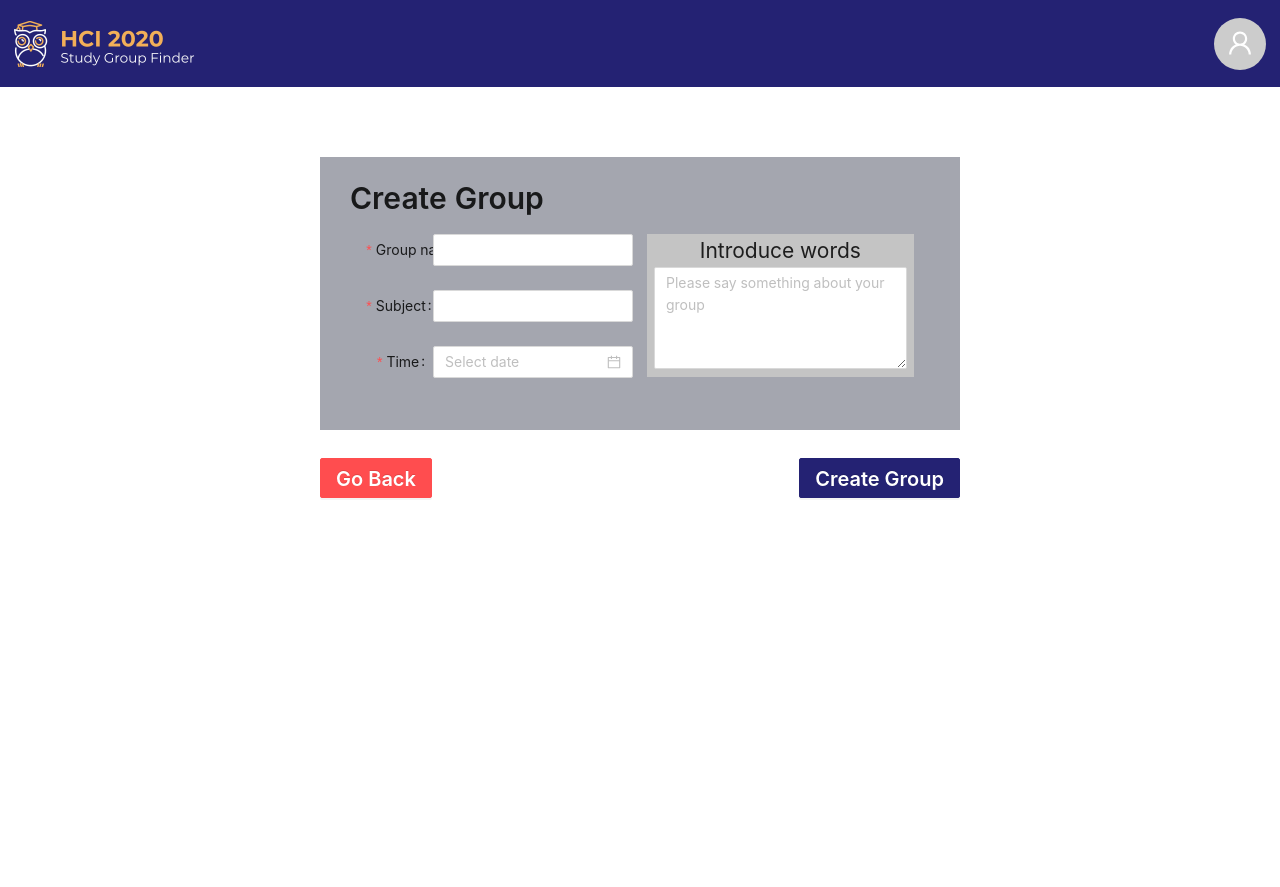
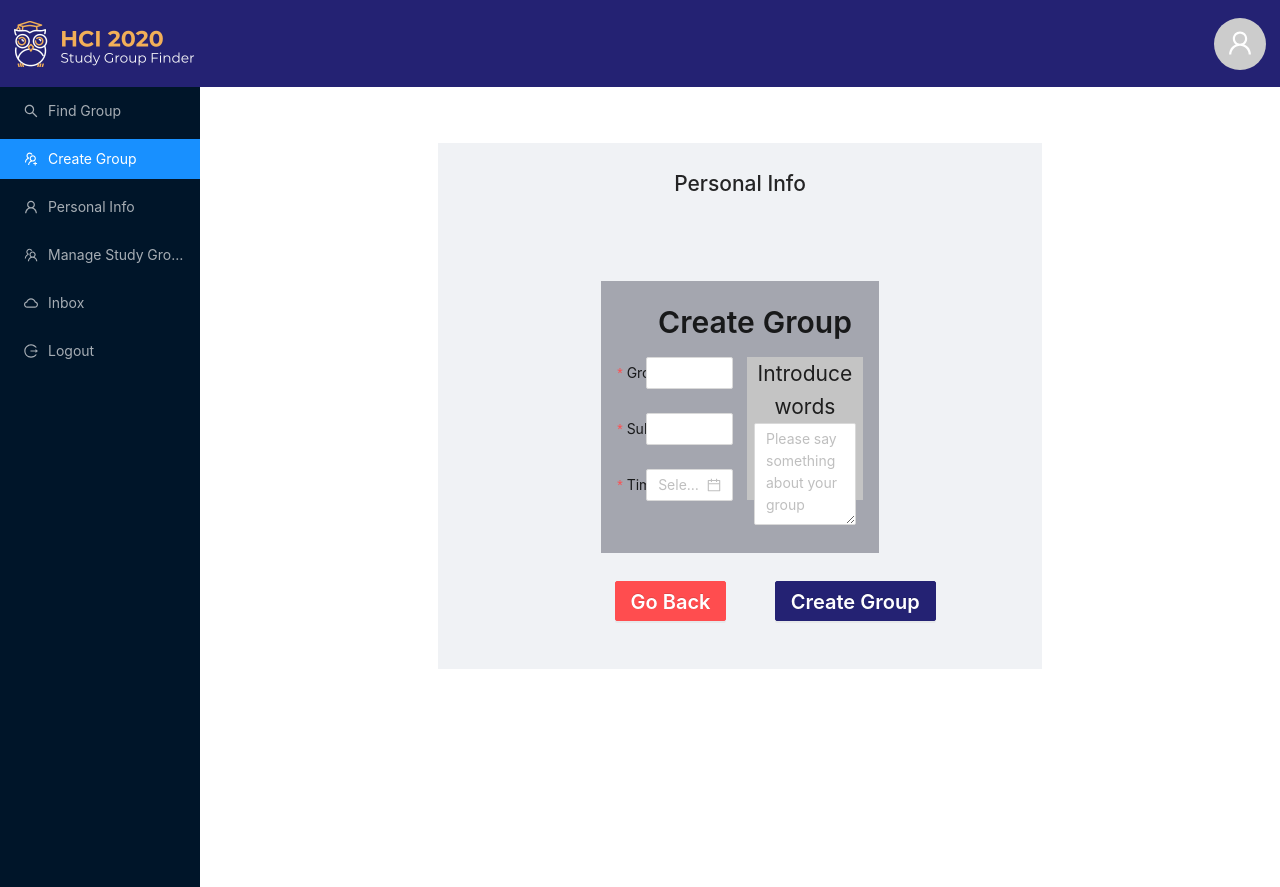
Before and after one commit to theanh226/hci2020, a Next.js app: page /create-group in a window 1280 px wide. Before the commit the page ends 800 px from the top, so only its background shows below. Built offline with nearby package versions, Linux system fonts and the light colour scheme.

Commit message:
new structure & create component sidebar

```diff
--- /dev/null
+++ b/components/sider/Sider.js
@@ -0,0 +1,48 @@
+import React from "react";
+import Link from "next/link";
+import { Layout, Menu } from "antd";
+import {
+  CloudOutlined,
+  TeamOutlined,
+  UserOutlined,
+  LogoutOutlined,
+  SearchOutlined,
+  UsergroupAddOutlined
+} from "@ant-design/icons";
+
+const { Sider } = Layout;
+
+const PersonalGroupManage = (key) => {
+  return (
+        <Sider
+          style={{
+            overflow: "auto",
+            minHeight: "100vh",
+            left: 0,
+          }}
+        >
+          <div className="logo" />
+          <Menu theme="dark" mode="inline" defaultSelectedKeys={key.highlight}>
+            <Menu.Item key="1" icon={<SearchOutlined />}>
+              <Link href="/find-group">Find Group</Link>
+            </Menu.Item>
+            <Menu.Item key="2" icon={<UsergroupAddOutlined />}>
+              <Link href="/create-group">Create Group</Link>
+            </Menu.Item>
+            <Menu.Item key="3" icon={<UserOutlined />}>
+              <Link href="/personal-info">Personal Info</Link>
+            </Menu.Item>
+            <Menu.Item key="4" icon={<TeamOutlined />}>
+              <Link href="/personal-group-manage">Manage Study Group</Link>
+            </Menu.Item>
+            <Menu.Item key="5" icon={<CloudOutlined />}>
+              <Link href="/personal-inbox">Inbox</Link>
+            </Menu.Item>
+            <Menu.Item key="6" icon={<LogoutOutlined />}>
+              <Link href="/login">Logout</Link>
+            </Menu.Item>
+          </Menu>
+        </Sider>
+  );
+};
+export default PersonalGroupManage;
--- a/pages/create-group/index.js
+++ b/pages/create-group/index.js
@@ -1,8 +1,10 @@
-import React from 'react';
-import Layout from '../../layouts/index';
-import { Row, Col, Typography, Form, Input, Button, DatePicker } from 'antd';
-import styles from './CreateGroup.module.css';
-import moment from 'moment';
+import React from "react";
+import LayoutMain from "../../layouts/index";
+import Sider from "../../components/sider/Sider";
+import { Row, Col, Typography, Form, Input, Button, DatePicker, Layout } from "antd";
+import styles from "./CreateGroup.module.css";
+import moment from "moment";
+const { Content} = Layout;
 
 const CreateGroupPage = () => {
   const layout = {
@@ -16,7 +18,7 @@ const CreateGroupPage = () => {
   //   SET TIME
   const disabledDate = (current) => {
     // Can not select days before today and today
-    return current && current < moment().endOf('day');
+    return current && current < moment().endOf("day");
   };
 
   const disabledDateTime = () => {
@@ -26,7 +28,20 @@ const CreateGroupPage = () => {
   };
 
   return (
-    <Layout>
+    <LayoutMain>
+      <Layout style={{ background: "unset" }}>
+        <Sider highlight="2" />
+        <Layout className="site-layout" style={{ background: "unset" }}>
+          <Content style={{ padding: "4em 17em" }}>
+            <div
+              className="site-layout-background"
+              style={{
+                padding: 24,
+                textAlign: "center",
+                background: "#f0f2f5",
+              }}
+            >
+              <h2>Personal Info</h2>
               {/* INPUT */}
               <Form
                 {...layout}
@@ -41,7 +56,7 @@ const CreateGroupPage = () => {
                       Create Group
                     </Typography.Title>
                     <Row justify="center">
-              <Col span={10} style={{ marginRight: '1em' }}>
+                      <Col span={10} style={{ marginRight: "1em" }}>
                         {/* GROUP NAME */}
                         <Form.Item
                           label="Group name"
@@ -49,7 +64,7 @@ const CreateGroupPage = () => {
                           rules={[
                             {
                               required: true,
-                      message: 'Please input your Group name!',
+                              message: "Please input your Group name!",
                             },
                           ]}
                         >
@@ -62,7 +77,7 @@ const CreateGroupPage = () => {
                           rules={[
                             {
                               required: true,
-                      message: 'Please input your Subject!',
+                              message: "Please input your Subject!",
                             },
                           ]}
                         >
@@ -75,7 +90,7 @@ const CreateGroupPage = () => {
                           rules={[
                             {
                               required: true,
-                      message: 'Please input time you want to study!',
+                              message: "Please input time you want to study!",
                             },
                           ]}
                         >
@@ -83,10 +98,12 @@ const CreateGroupPage = () => {
                             format="YYYY-MM-DD HH:mm"
                             disabledDate={disabledDate}
                             disabledTime={disabledDateTime}
-                    showTime={{ defaultValue: moment('00:00:00', 'HH:mm:ss') }}
+                            showTime={{
+                              defaultValue: moment("00:00:00", "HH:mm:ss"),
+                            }}
                             hideDisabledOptions
                             minuteStep={15}
-                    style={{ width: '100%' }}
+                            style={{ width: "100%" }}
                           />
                         </Form.Item>
                       </Col>
@@ -110,15 +127,29 @@ const CreateGroupPage = () => {
                     <Row>
                       <Col span={12}>
                         <Button type="danger" size="large">
-                  <Typography.Title level={4} style={{ color: 'white' }}>
+                          <Typography.Title
+                            level={4}
+                            style={{ color: "white" }}
+                          >
                             Go Back
                           </Typography.Title>
                         </Button>
                       </Col>
                       <Col span={12}>
-                <Form.Item {...tailLayout} className={styles.buttonWrapper}>
-                  <Button type="primary" size="large" htmlType="submit" className={styles.button}>
-                    <Typography.Title level={4} style={{ color: 'white' }}>
+                        <Form.Item
+                          {...tailLayout}
+                          className={styles.buttonWrapper}
+                        >
+                          <Button
+                            type="primary"
+                            size="large"
+                            htmlType="submit"
+                            className={styles.button}
+                          >
+                            <Typography.Title
+                              level={4}
+                              style={{ color: "white" }}
+                            >
                               Create Group
                             </Typography.Title>
                           </Button>
@@ -128,8 +159,11 @@ const CreateGroupPage = () => {
                   </Col>
                 </Row>
               </Form>
-      <div></div>
+            </div>
+          </Content>
         </Layout>
+      </Layout>
+    </LayoutMain>
   );
 };
 
```
Also changed, not shown: pages/find-group/index.js (+57 -18 lines), pages/personal-group-manage/index.js (+4 -32 lines), pages/personal-inbox/index.js (+4 -32 lines), pages/personal-info/index.js (+4 -27 lines). Lines whose indentation alone changed are shown as unchanged.
